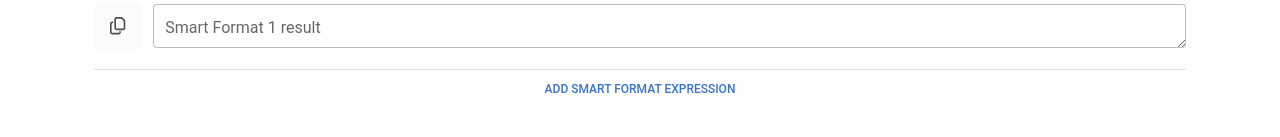
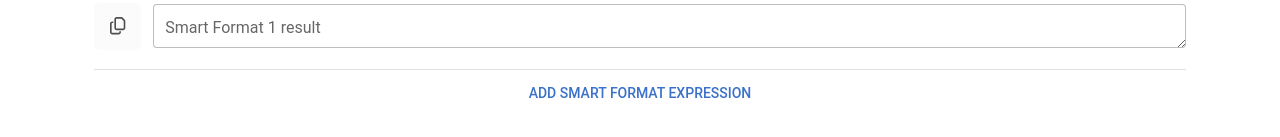
Before and after one commit to za9cser/SmartFormatTester, a React (Create React App) app in the folder SmartFormatTester/ClientApp/: page / in a window 1280 px wide. Shown: the part 287-424 px from the top of the page. Built offline with nearby package versions, Linux system fonts and the light colour scheme.

Commit message:
feat: large add new button

```diff
--- a/SmartFormatTester/ClientApp/public/index.html
+++ b/SmartFormatTester/ClientApp/public/index.html
@@ -20,7 +20,7 @@
       work correctly both with client-side routing and a non-root public URL.
       Learn how to configure a non-root public URL by running `npm run build`.
     -->
-    <title>Project1</title>
+    <title>SmartFormat Tester</title>
   </head>
   <body>
     <noscript>
--- a/SmartFormatTester/ClientApp/src/modules/smartFormat/index.jsx
+++ b/SmartFormatTester/ClientApp/src/modules/smartFormat/index.jsx
@@ -167,6 +167,7 @@ const SmartFormat = () => {
                                                     result: "",
                                                 })
                                             }
+                                            size="lg"
                                             type="button"
                                         >
                                             Add Smart Format Expression
```
Also changed, not shown: 1 other file (tests, documents, lock files or other folders).
